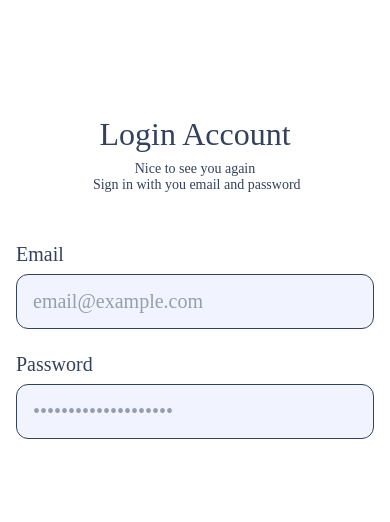
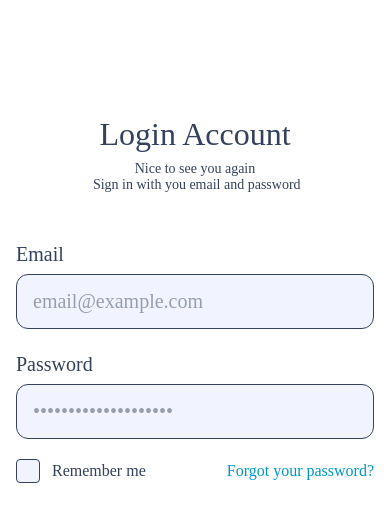
Before and after one commit to gabrielayresdev/Integration, a React Native app: screen / in a window 390 px wide. Shown: the top 522 px of the page. Built offline with nearby package versions, Linux system fonts and the light colour scheme.

Commit message:
feat: checkbox component

```diff
--- /dev/null
+++ b/custom.d.ts
@@ -0,0 +1,4 @@
+declare module "*.svg" {
+  const content: React.FunctionComponent<React.SVGAttributes<SVGElement>>;
+  export default content;
+}
--- /dev/null
+++ b/src/components/Checkbox/Checkbox.tsx
@@ -0,0 +1,28 @@
+import React from "react";
+import { CheckSVG, CheckboxContainer, CheckboxInput, Label } from "./styles";
+import Check from "../../../assets/icons/check.svg";
+
+interface CheckboxInterface {
+  checked: boolean;
+  setChecked: React.Dispatch<React.SetStateAction<boolean>>;
+  label: string;
+}
+
+const Checkbox = ({ checked, setChecked, label }: CheckboxInterface) => {
+  return (
+    <div>
+      <CheckboxContainer>
+        <CheckboxInput
+          onPress={() => {
+            setChecked(!checked);
+          }}
+        >
+          <CheckSVG source={Check} checked={checked} />
+        </CheckboxInput>
+        <Label onPress={() => setChecked(!checked)}>{label}</Label>
+      </CheckboxContainer>
+    </div>
+  );
+};
+
+export default Checkbox;
--- /dev/null
+++ b/src/components/Checkbox/styles.tsx
@@ -0,0 +1,41 @@
+import styled from "styled-components/native";
+
+export const CheckboxContainer = styled.View`
+  display: flex;
+  flex-direction: row;
+  align-items: center;
+  gap: 0.75rem;
+`;
+
+export const CheckboxInput = styled.Pressable`
+  display: flex;
+  align-items: center;
+  justify-content: center;
+
+  background: black;
+
+  width: 1.5rem;
+  height: 1.5rem;
+
+  background: #f1f4ff;
+  border-radius: 0.25rem;
+  border: 1px solid #33415c;
+`;
+
+interface CheckSVGInterface {
+  checked: boolean;
+}
+
+export const CheckSVG = styled.Image<CheckSVGInterface>`
+  width: 1rem;
+  height: 1rem;
+
+  display: ${({ checked }) => (checked ? "block" : "none")};
+`;
+
+export const Label = styled.Text`
+  font-size: 1rem;
+  color: #33415c;
+
+  font-family: "Ubuntu Regular";
+`;
--- a/src/pages/Login/Login.tsx
+++ b/src/pages/Login/Login.tsx
@@ -1,5 +1,6 @@
 import React from "react";
 import {
+  Anchor,
   FlexRow,
   Form,
   LoginDiv,
@@ -37,7 +38,14 @@ const Login = () => {
           marginBottom="1.25rem"
         />
 
-        <FlexRow></FlexRow>
+        <FlexRow>
+          <Checkbox
+            checked={remember}
+            setChecked={setRemember}
+            label="Remember me"
+          />
+          <Anchor>Forgot your password?</Anchor>
+        </FlexRow>
       </Form>
     </LoginDiv>
   );
--- a/src/pages/Login/styles.tsx
+++ b/src/pages/Login/styles.tsx
@@ -45,7 +45,10 @@ export const Form = styled.View`
 `;
 
 export const FlexRow = styled.View`
-  height: 10px;
+  display: flex;
+  flex-direction: row;
+  align-items: center;
+  justify-content: space-between;
 `;
 
 export const Anchor = styled.TouchableOpacity`
--- a/tsconfig.json
+++ b/tsconfig.json
@@ -1,5 +1,6 @@
 {
   "extends": "expo/tsconfig.base",
+  "include": ["custom.d.ts"],
   "compilerOptions": {
     "strict": true
   }
```
Also changed, not shown: assets/icons/check.svg (added), src/components/Checkbox/check.svg (added).
